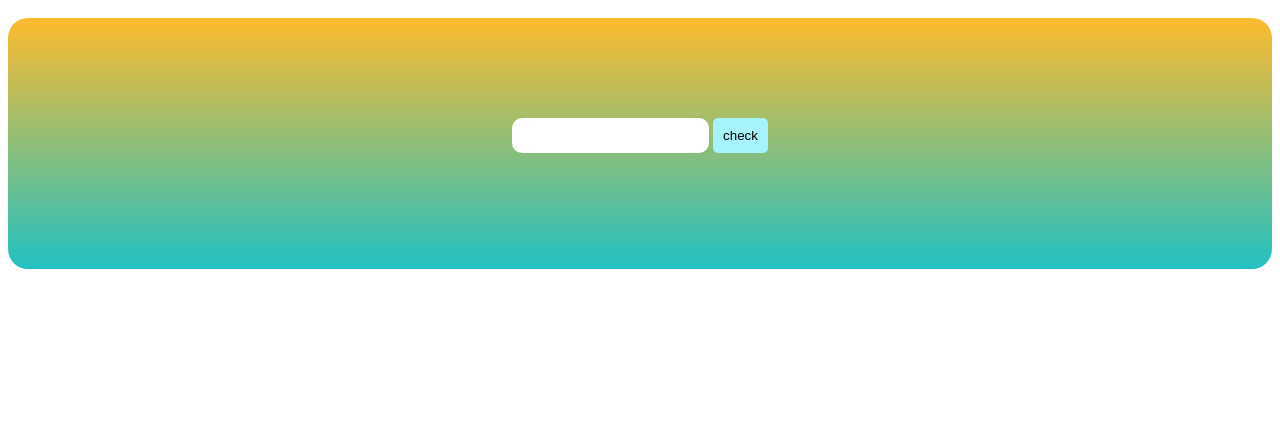
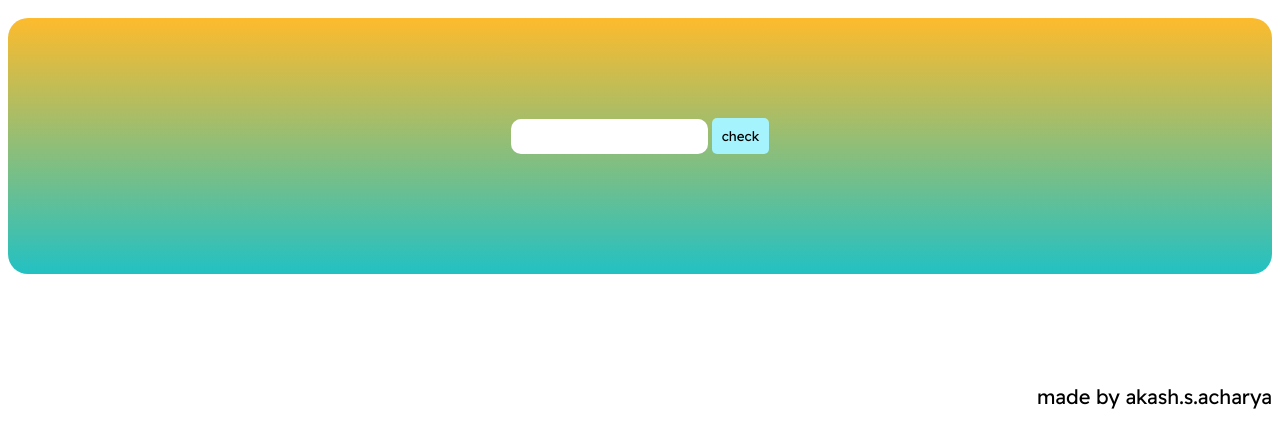
Before and after one commit to nanooro/odd-or-even, a plain HTML site: page index.html in a window 1280 px wide. Shown: the part 135-582 px from the top of the page. Drawn offline with Linux system fonts and the light colour scheme.

Commit message:
Add files via upload

```diff
--- a/index.html
+++ b/index.html
@@ -31,5 +31,6 @@
         </div>
       </div>
     </div>
+    <p class="watermark">made by akash.s.acharya</p>
   </body>
 </html>
--- a/style.css
+++ b/style.css
@@ -1,36 +1,3 @@
-/* .wrapper {
-  padding: 20px 100px;
-}
-.box {
-  background-color: ;
-  padding: 90px;
-}
-.boxreal {
-  background-color: #d4d4d4;
-  text-align: center;
-  padding: 100px;
-  border-radius: 20px;
-}
-.odd {
-  color: red;
-  text-align: center;
-}
-.even {
-  color: aquamarine;
-}
-.tmp {
-  text-align: center;
-  font-size: 50px;
-  font-family: "Readex Pro", sans-serif;
-}
-.inputNumber {
-  border-radius: 10px;
-  outline: none;
-  border: none;
-  padding: 10px;
-  background-color: #ffffff;
-}
-inpy */
 
 .odd {
   color: red;
@@ -89,7 +56,18 @@ inpy */
   border-radius: 5px;
   transition-duration: 0.4s;
   transition-timing-function: ease-in-out;
+  font-family: "Readex Pro", sans-serif;
 }
 .btn:hover {
-  transform: translateY(-12px);
+  transform: translateY(-12spx);
 }
+.watermark{
+  text-align: right;
+  margin-top: 100px;
+  font-size: 20px;
+  font-family: "Readex Pro", sans-serif;
+}
+.inputtednum{
+  font-family: "Readex Pro", sans-serif;
+  font-size: 20px;
+}
```
